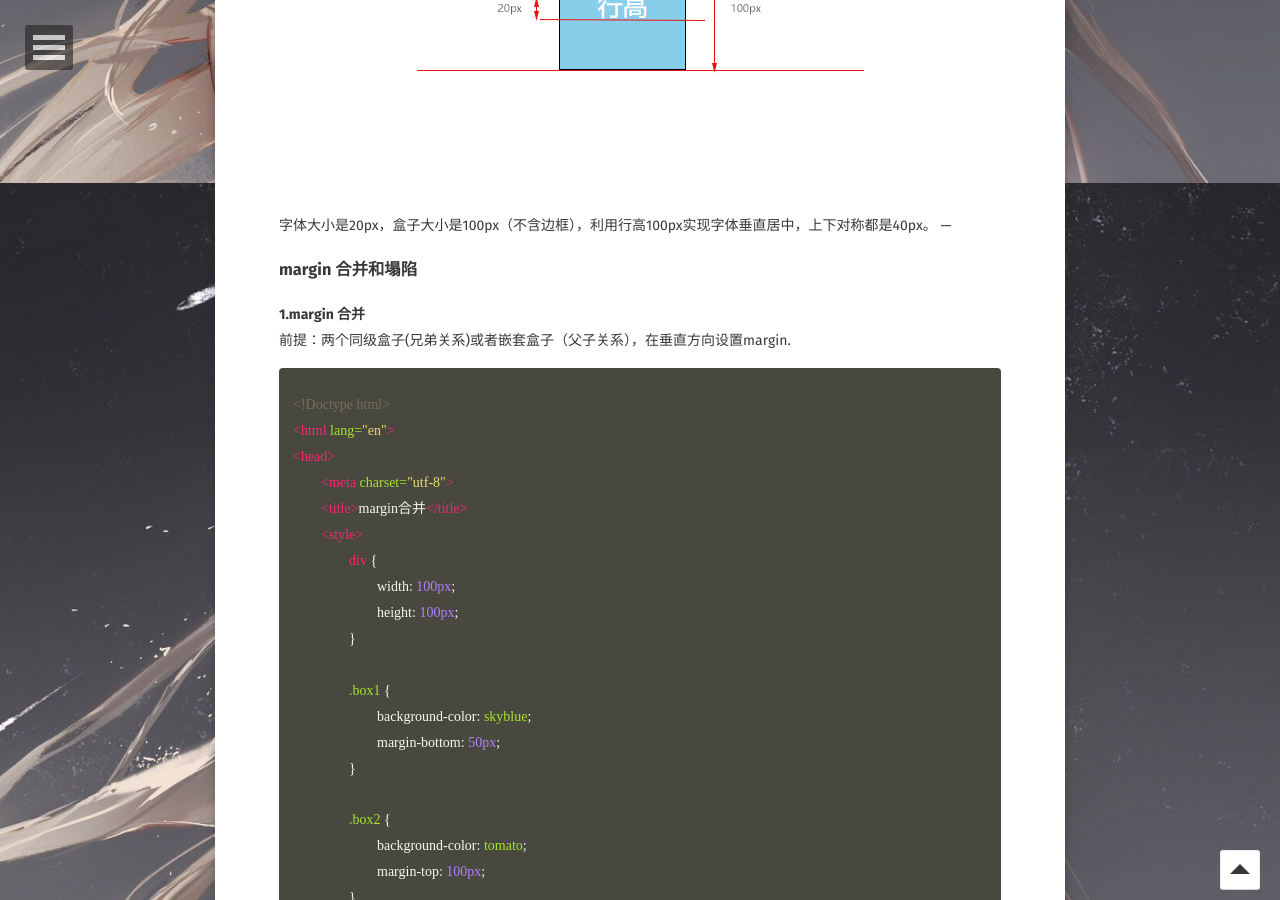
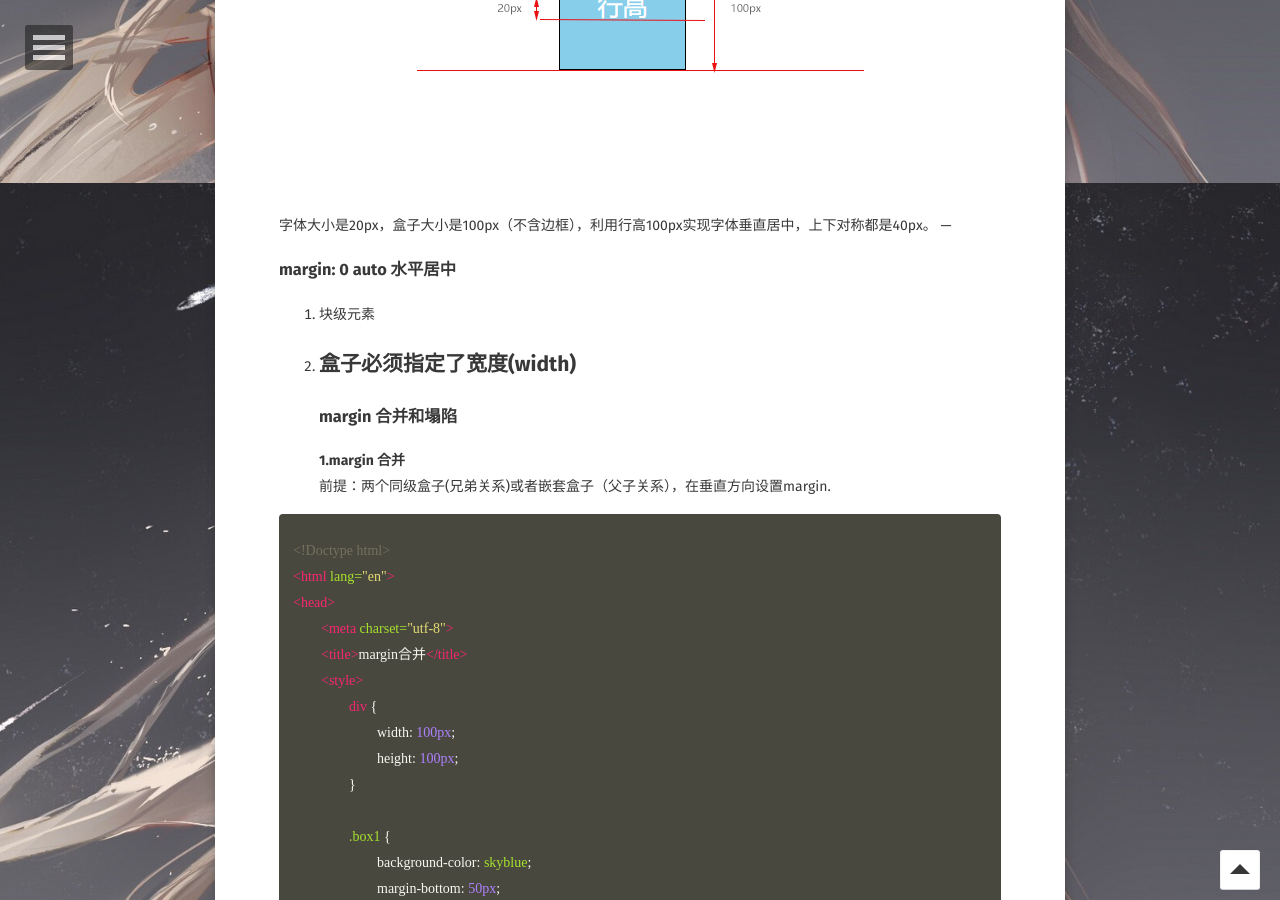
Before and after one commit to TaR1z/TaR1z.github.io, a Jekyll site: the page built from _posts/2018-10-16-css-notes.md, in a window 1280 px wide and 900 px high, scrolled down 1617 px. Built offline with Jekyll 4.4.1, drawn with Linux system fonts in a browser that asks for light colours; some web fonts are replaced.

Commit message:
margin:0 auto

```diff
--- a/_posts/2018-10-16-css-notes.md
+++ b/_posts/2018-10-16-css-notes.md
@@ -43,6 +43,10 @@ feature: /assets/img/cssinfo/pinkgirl.jpg
   <a href="/assets/img/cssinfo/2018-10-16/line-height.png"><img src="/assets/img/cssinfo/2018-10-16/line-height.png"></a>
 </figure>
 字体大小是20px，盒子大小是100px（不含边框），利用行高100px实现字体垂直居中，上下对称都是40px。
+---
+### margin: 0 auto 水平居中
+1. 块级元素
+2. 盒子必须指定了宽度(width)
 ---
 ### margin 合并和塌陷
 **1.margin 合并**<br/>
```
